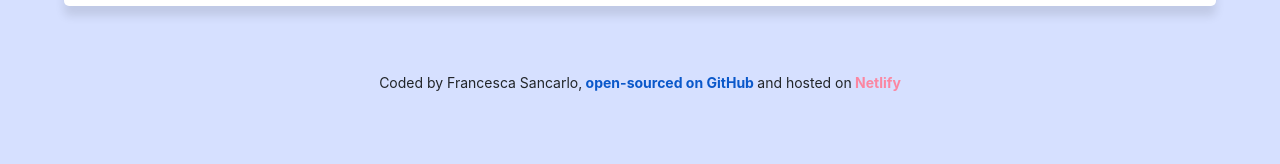
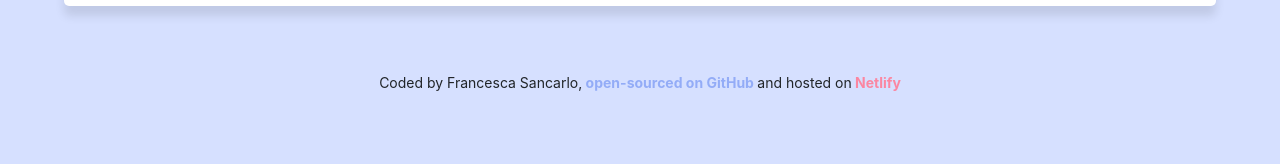
Before and after one commit to FranSanc/dictionary-app, a React (Create React App) app: page / in a window 1280 px wide. In both pictures the pointer is over the link "open-sourced on GitHub". Shown: the part 242-406 px from the top of the page. Built offline with nearby package versions, Linux system fonts and the light colour scheme; no server answers.

Commit message:
Added more styling to footer

```diff
--- a/src/App.css
+++ b/src/App.css
@@ -1,14 +1,18 @@
-body{
-background: linear-gradient(180.3deg, rgb(214, 224, 255) 37.2%, rgb(254, 168, 168) 137.3%);;
-width: 100%;
-height:2000px;
+body {
+  background: linear-gradient(
+    180.3deg,
+    rgb(214, 224, 255) 37.2%,
+    rgb(254, 168, 168) 137.3%
+  );
+  width: 100%;
+  height: 2000px;
 }
 
-a{
-  color:#fb86a1;
+a {
+  color: #fb86a1;
 }
 
-.App-header{
+.App-header {
   margin: 10px, 0;
   text-align: center;
 }
@@ -16,10 +20,12 @@ a{
 .App-footer {
   text-align: center;
   margin: 10px 0;
-
 }
 
-.App-footer a{
+.App-footer a {
   text-decoration: none;
+}
 
+.App-footer a:hover {
+  color: #93acf7;
 }
```
